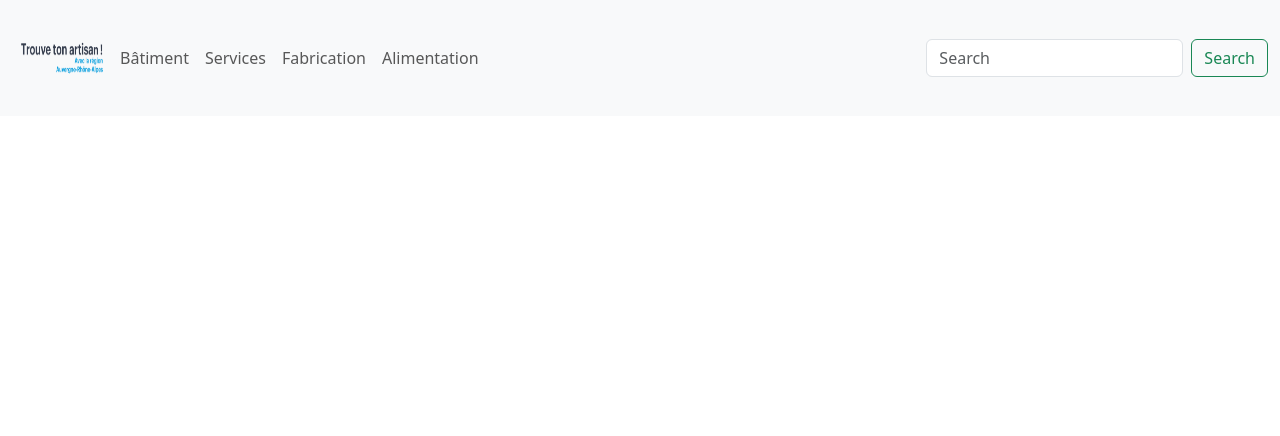
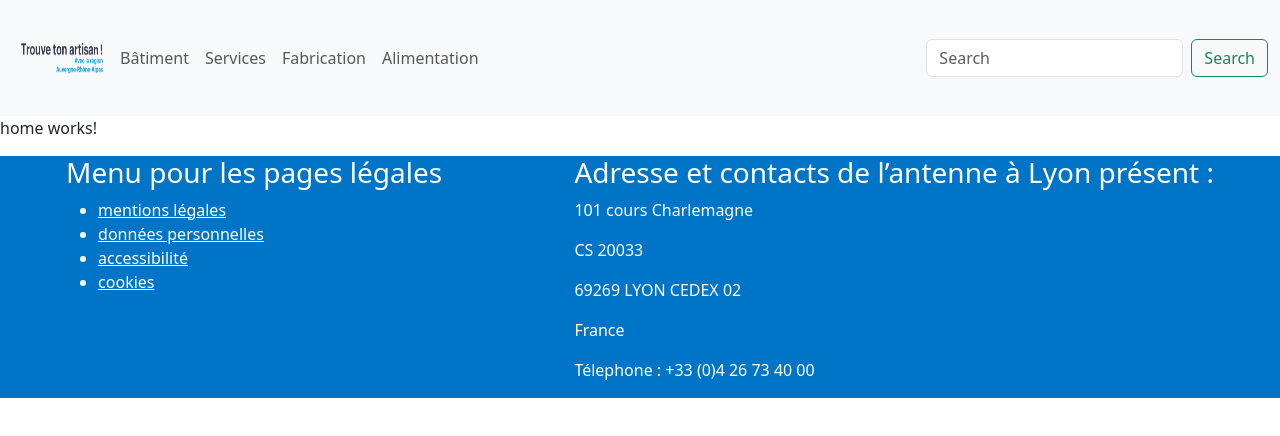
Before and after one commit to Delmi140/DEVOIR-LE-SITE-TROUVE-TON-ARTISAN-DELMI-NIDHAR, an Angular app: page / in a window 1280 px wide. Shown: the top 436 px of the page. Built offline with nearby package versions, Linux system fonts and the light colour scheme.

Commit message:
Add Home and Footer

```diff
--- a/src/app/app-routing.module.ts
+++ b/src/app/app-routing.module.ts
@@ -1,7 +1,11 @@
 import { NgModule } from '@angular/core';
 import { RouterModule, Routes } from '@angular/router';
 
-const routes: Routes = [];
+import { HomeComponent } from './home/home.component';
+
+const routes: Routes = [
+  {path: "" , component: HomeComponent }
+];
 
 @NgModule({
   imports: [RouterModule.forRoot(routes)],
--- a/src/app/app.component.html
+++ b/src/app/app.component.html
@@ -2,3 +2,5 @@
 <app-header></app-header>
 
 <router-outlet />
+
+<app-footer></app-footer>
--- a/src/app/app.module.ts
+++ b/src/app/app.module.ts
@@ -5,12 +5,14 @@ import { AppRoutingModule } from './app-routing.module';
 import { AppComponent } from './app.component';
 import { HomeComponent } from './home/home.component';
 import { HeaderComponent } from './header/header.component';
+import { FooterComponent } from './footer/footer.component';
 
 @NgModule({
   declarations: [
     AppComponent,
     HomeComponent,
-    HeaderComponent
+    HeaderComponent,
+    FooterComponent
   ],
   imports: [
     BrowserModule,
--- /dev/null
+++ b/src/app/footer/footer.component.html
@@ -0,0 +1,22 @@
+<footer>
+    <div class="footer-contenaire">
+        <div>
+            <h3> Menu pour les pages légales</h3>
+            <ul>
+                <li><a href="#">mentions légales</a></li>
+                <li><a href="#">données personnelles</a></li>
+                <li><a href="#">accessibilité</a></li>
+                <li><a href="#">cookies</a></li>
+            </ul>
+        </div>
+        <div>
+            <h3>Adresse et contacts de l’antenne à Lyon présent :</h3>
+            <p>101 cours Charlemagne</p>
+            <p>CS 20033</p>
+            <p>69269 LYON CEDEX 02</p>
+            <p>France</p>
+            <p>Télephone : +33 (0)4 26 73 40 00</p>
+
+        </div>
+    </div>
+</footer>
--- /dev/null
+++ b/src/app/footer/footer.component.scss
@@ -0,0 +1,19 @@
+.footer-contenaire{
+    display: flex;
+    flex-direction: row;
+    justify-content: space-around;
+    background-color: #0074c7 ;
+}
+h3{
+    color: white;
+}
+
+p{
+    color: white;
+}
+ul{
+    color: white;
+}
+a{
+    color: white;
+}
```
Also changed, not shown: src/app/footer/footer.component.ts (added, +10 -0 lines), 1 other file (tests, documents, lock files or other folders).
